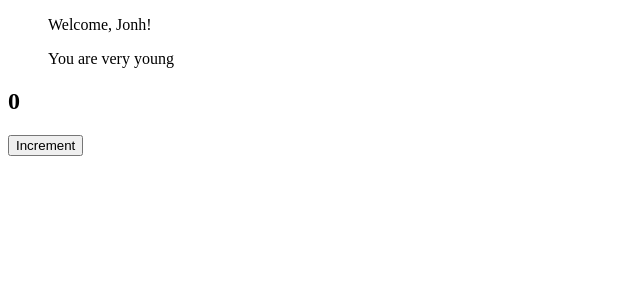
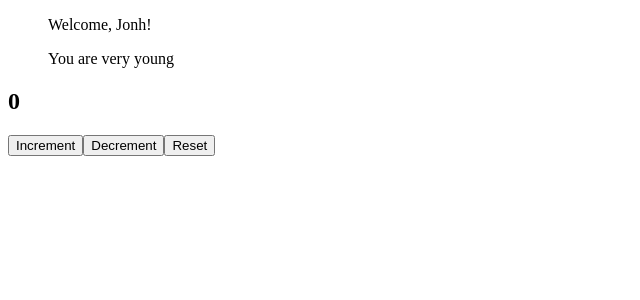
Before and after one commit to AlessioNatale/React, a React (Vite) app in the folder esercizi/: page / in a window 1280 px wide. Shown: the top 300 px of the page, without its empty margins (0-640 px from the left). Built offline with nearby package versions, Linux system fonts and the light colour scheme.

Commit message:
commit-es-33

```diff
--- a/esercizi/src/Counter.jsx
+++ b/esercizi/src/Counter.jsx
@@ -7,11 +7,20 @@ export function Counter ({value = 0}){
     function handleCounterIncrement (){
         setCounter((c) => c + 1)
     }
+     function handelCounterDecrement (){
+        setCounter((c) => c - 1)
+     }
+
+     function handleCounterReset(){
+        setCounter(0)
+     }
 
     return(
         <div>
             <CounterDisplay intialValue={counter} />
             <button onClick={handleCounterIncrement}>Increment</button>
+            <button onClick={handelCounterDecrement}>Decrement</button>
+            <button onClick={handleCounterReset}>Reset</button>
         </div>
     )
 }
```
